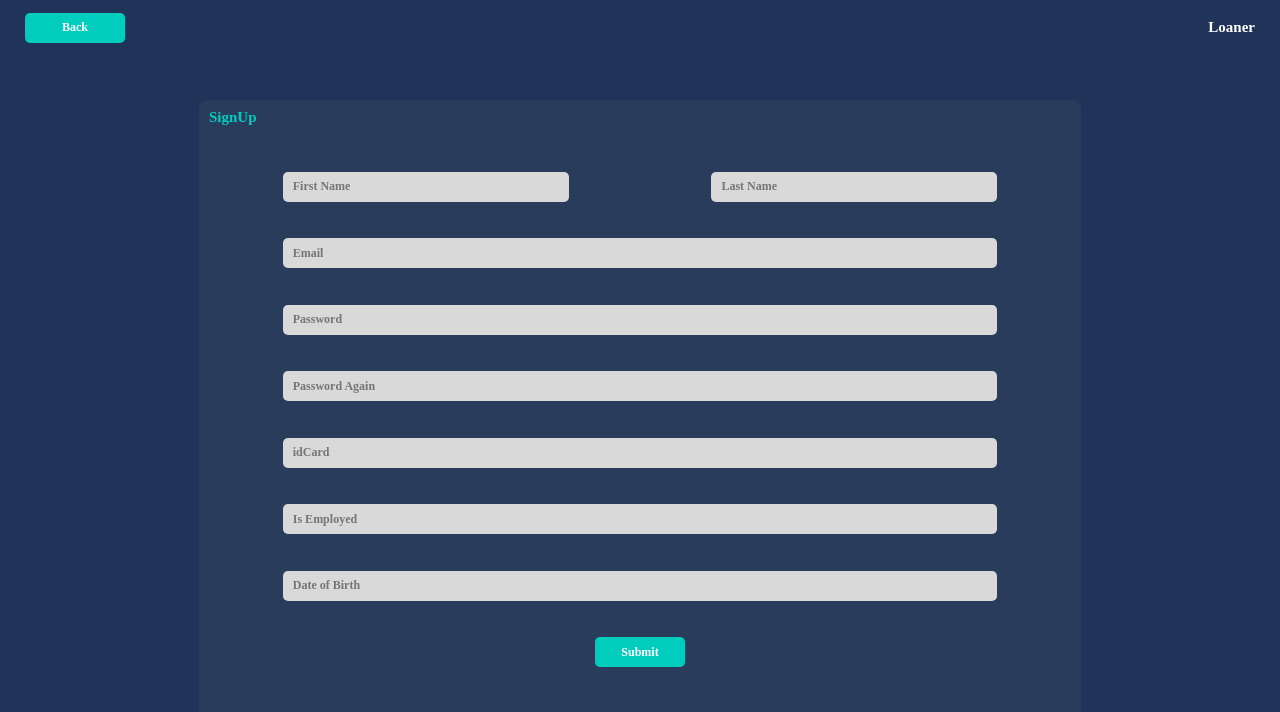
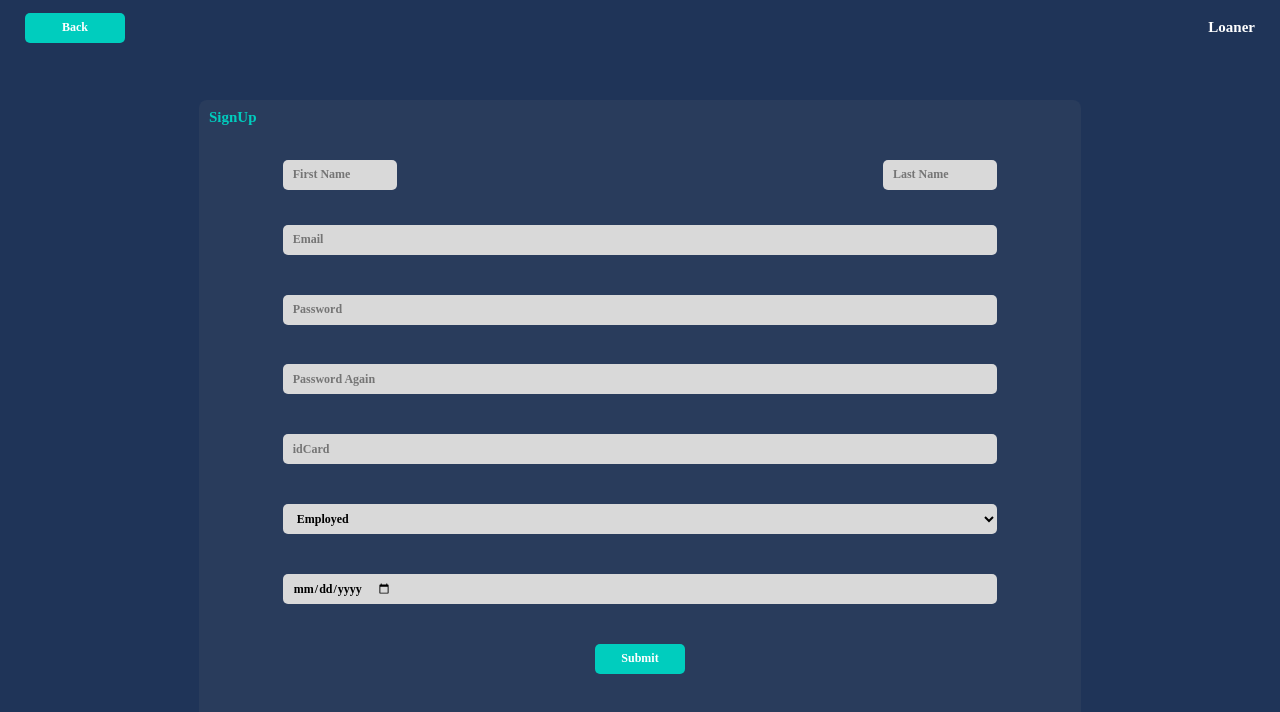
Before and after one commit to quinton11/loaner, a React (Create React App) app in the folder ui/: page / in a window 1280 px wide. Both pictures are taken after a click on the button "Sign Up". Shown: the top 712 px of the page. Built offline with nearby package versions, Linux system fonts and the light colour scheme; a web font is replaced by a local one.

Commit message:
basic validation

```diff
--- a/ui/package.json
+++ b/ui/package.json
@@ -12,6 +12,7 @@
     "@types/react-dom": "^18.0.0",
     "react": "^18.2.0",
     "react-dom": "^18.2.0",
+    "react-hook-form": "^7.43.7",
     "react-router-dom": "^6.9.0",
     "react-scripts": "5.0.1",
     "typescript": "^4.4.2",
--- a/ui/src/components/forms/bar/index.css
+++ b/ui/src/components/forms/bar/index.css
@@ -1,9 +1,30 @@
 #form--case {
   height: 40px;
+  width: 40%;
+}
+#form--case-last {
+  height: 40px;
+  width: 40%;
+  align-items: flex-end;
+}
+
+.form--container {
+  height: 40px;
+  width: 90%;
+  display: flex;
+  flex-direction: column;
+  justify-content: flex-start;
+  align-items: flex-start;
+}
+
+.error--message {
+  font-size: 8px;
+  color: red;
+  font-weight: bold;
 }
 
 .form {
-  width: 90%;
+  width: 100%;
   height: 30px;
   background-color: #d9d9d9;
   display: flex;
@@ -22,7 +43,17 @@ input:focus {
   outline: none;
 }
 
-#form-name {
+.form-name {
   width: 40%;
   height: 30px;
+  background-color: #d9d9d9;
+  display: flex;
+  align-items: center;
+  font-family: "Montserrat";
+  font-weight: bold;
+  color: black;
+  font-size: 12px;
+  padding-left: 10px;
+  border-radius: 5px;
+  border: none;
 }
--- a/ui/src/components/forms/bar/index.tsx
+++ b/ui/src/components/forms/bar/index.tsx
@@ -1,8 +1,32 @@
 import "./index.css"
 
-export const Bar = ({ name, isname }: any) => {
-    /* Create form container with id form--case which holds span of error message for validation */
-    return <input className="form" id={isname ? "form-name" : ""} placeholder={name} onFocus={() => {
-        console.log("Focus")
-    }} />
+/* Create form container with id form--case which holds span of error message for validation */
+export const Bar = ({ name, isname, register, errors, validParams }: any) => {
+    var cl = "b";
+    var type = "text"
+    if (isname && name === "Last Name") {
+        cl = "form--case-last"
+    } else if (isname && name === "First Name") {
+        cl = "form--case"
+    }
+
+    if (name === "Date of Birth") {
+        type = "date"
+    }
+    else if ((name === "Password") || (name === "Password Again")) {
+        type = "password"
+    }
+
+    return <div className="form--container" id={cl}>
+        <span className="error--message">{errors[name]?.message as string}</span>
+        {name === "isEmployed" ?
+            <select className={isname ? "form-name" : "form"} {...register(name, validParams)}>
+                <option value="employed">Employed</option>
+                <option value="jobless">Jobless</option>
+            </select> :
+            <input className={isname ? "form-name" : "form"} placeholder={name} onFocus={() => {
+                /*  */
+            }} {...register(name, validParams)} type={type} />}
+
+    </div>
 }
--- a/ui/src/components/forms/signin/index.tsx
+++ b/ui/src/components/forms/signin/index.tsx
@@ -1,11 +1,25 @@
 import { Bar } from "../bar"
+import { useForm } from "react-hook-form";
+
 import "./index.css"
 
 export const SignInForm = () => {
-    return <form className="box--main">
-        <Bar name={"idCard"} />
-        <Bar name={"Email"} />
-        <Bar name={"Password"} />
+    const { register, handleSubmit, formState: { errors } } = useForm()
+    return <form className="box--main" onSubmit={handleSubmit(async (data) => {
+        console.log(data)
+    })}>
+        <Bar name={"idCard"} register={register} errors={errors}
+            validParams={{ required: { value: true, message: "Required" } }} />
+        <Bar name={"Email"} register={register} errors={errors}
+            validParams={{
+                required: { value: true, message: "Provide an email" },
+                pattern: {
+                    value:
+                        /^[a-zA-Z0-9.!#$%&'*+/=?^_`{|}~-]+@[a-zA-Z0-9-]+(?:\.[a-zA-Z0-9-]+)*$/,
+                    message: "Not a valid email"
+                }
+            }} />
+        <Bar name={"Password"} register={register} errors={errors} />
         <button className="form--button">Submit</button>
     </form>
 }
--- a/ui/src/components/forms/signup/index.tsx
+++ b/ui/src/components/forms/signup/index.tsx
@@ -1,18 +1,52 @@
 import { Bar } from "../bar"
+import { useForm } from "react-hook-form";
+
 import "./index.css"
 
 export const SignUpForm = () => {
-    return <form className="box--main">
+    const { register, handleSubmit, formState: { errors }, watch } = useForm()
+
+    return <form className="box--main" onSubmit={handleSubmit(async (data) => {
+        console.log(data)
+        console.log(errors)
+    })}>
         <div className="names">
-            <Bar name={"First Name"} isname={true} />
-            <Bar name={"Last Name"} isname={true} />
+            <Bar name={"First Name"} isname={true} register={register} errors={errors} validParams={{
+                required: { value: true, message: "Required" },
+                pattern: { value: /^[a-zA-Z_ ]*$/i, message: "No numbers allowed" },
+            }} />
+            <Bar name={"Last Name"} isname={true} register={register} errors={errors} validParams={{
+                required: { value: true, message: "Required" },
+                pattern: { value: /^[a-zA-Z_ ]*$/i, message: "No numbers allowed" },
+            }} />
         </div>
-        <Bar name={"Email"} />
-        <Bar name={"Password"} />
-        <Bar name={"Password Again"} />
-        <Bar name={"idCard"} />
-        <Bar name={"Is Employed"} />
-        <Bar name={"Date of Birth"} />
+        <Bar name={"Email"} register={register} errors={errors}
+            validParams={{
+                required: { value: true, message: "Required" },
+                pattern: {
+                    value:
+                        /^[a-zA-Z0-9.!#$%&'*+/=?^_`{|}~-]+@[a-zA-Z0-9-]+(?:\.[a-zA-Z0-9-]+)*$/,
+                    message: "Not a valid email"
+                }
+            }} />
+        <Bar name={"Password"} register={register} errors={errors} validParams={{
+            minLength: { value: 5, message: "Should be minimum 5 characters" },
+            required: { value: true, message: "Required" }
+        }} />
+        <Bar name={"Password Again"} register={register} errors={errors} validParams={{
+            required: { value: true, message: "Required" },
+            validate: (val: string) => {
+                if (watch('Password') !== val) {
+                    return "passwords do not match"
+                }
+            }
+        }} />
+        <Bar name={"idCard"} register={register} errors={errors}
+            validParams={{ required: { value: true, message: "Required" } }} />
+        <Bar name={"isEmployed"} register={register} errors={errors}
+            validParams={{ required: { value: true, message: "Required" } }} />
+        <Bar name={"Date of Birth"} register={register} errors={errors}
+            validParams={{ required: { value: true, message: "Required" } }} />
         <button className="form--button">Submit</button>
     </form>
 }
```
Also changed, not shown: 1 other file (tests, documents, lock files or other folders).
